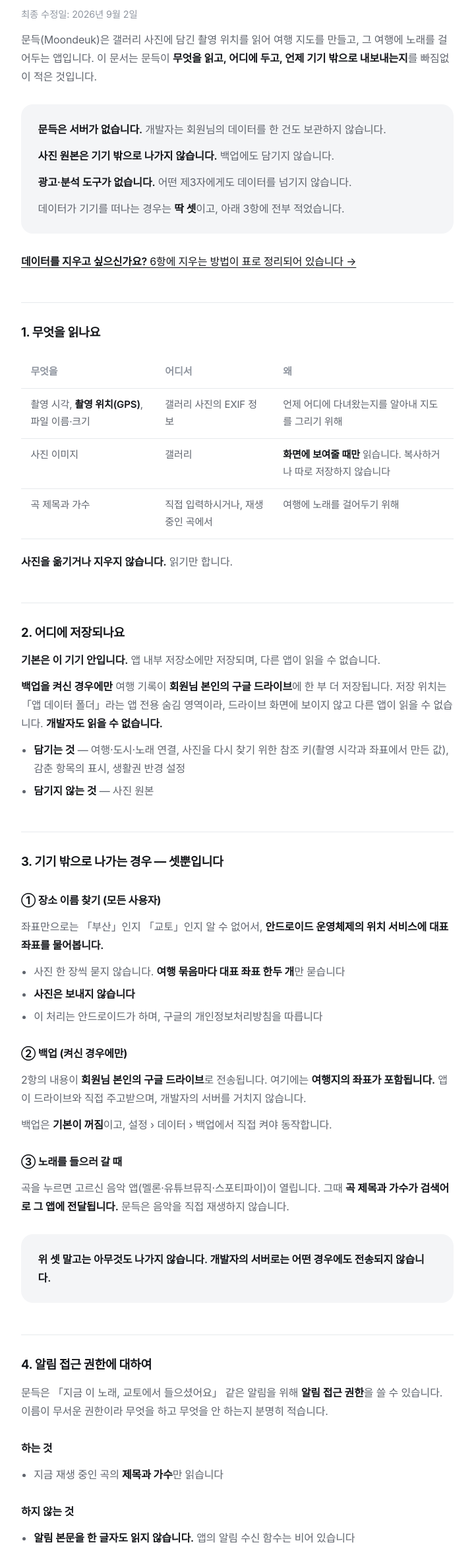
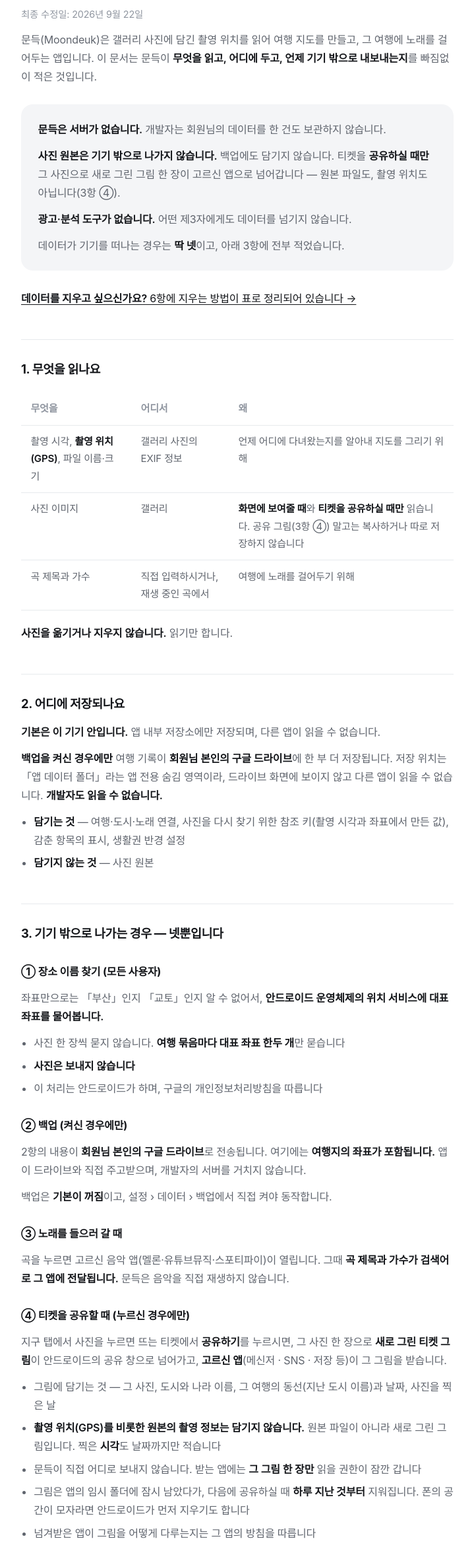
Before and after one commit to hanseokoh979-bit/moondeuk-site, a plain HTML site: page privacy.html in a window 1280 px wide. Shown: the part 197-2544 px from the top of the page at 66% size, without its empty margins (280-999 px from the left). Drawn offline with Linux system fonts and the light colour scheme.

Commit message:
티켓 공유를 넷째 경우로 적는다
앱이 지구 탭의 티켓을 그림 한 장으로 공유할 수 있게 됐다(2026-09-22). 기기 밖으로 나가는
경우가 셋에서 넷이 된다 — 사람이 공유하기를 누를 때만, 새로 그린 그림(촬영 정보 없음)이
사람이 고른 앱으로 간다. 1항 · 3항 ④ · 5항 · 6항 삭제 표와 최종 수정일을 고친다.

Co-Authored-By: Claude Opus 5 (1M context) <noreply@anthropic.com>

```diff
--- a/privacy.html
+++ b/privacy.html
@@ -19,7 +19,7 @@
   <a class="mark" href="./"><span class="b">[</span>문득<span class="c">]</span></a>
 
   <h1>개인정보처리방침</h1>
-  <p class="meta">최종 수정일: 2026년 9월 2일</p>
+  <p class="meta">최종 수정일: 2026년 9월 22일</p>
 
   <p>문득(Moondeuk)은 갤러리 사진에 담긴 촬영 위치를 읽어 여행 지도를 만들고, 그 여행에 노래를
      걸어두는 앱입니다. 이 문서는 문득이 <strong>무엇을 읽고, 어디에 두고, 언제 기기 밖으로
@@ -27,9 +27,11 @@
 
   <div class="card">
     <p><strong>문득은 서버가 없습니다.</strong> 개발자는 회원님의 데이터를 한 건도 보관하지 않습니다.</p>
-    <p><strong>사진 원본은 기기 밖으로 나가지 않습니다.</strong> 백업에도 담기지 않습니다.</p>
+    <p><strong>사진 원본은 기기 밖으로 나가지 않습니다.</strong> 백업에도 담기지 않습니다. 티켓을
+       <strong>공유하실 때만</strong> 그 사진으로 새로 그린 그림 한 장이 고르신 앱으로 넘어갑니다 — 원본 파일도,
+       촬영 위치도 아닙니다(3항 ④).</p>
     <p><strong>광고·분석 도구가 없습니다.</strong> 어떤 제3자에게도 데이터를 넘기지 않습니다.</p>
-    <p>데이터가 기기를 떠나는 경우는 <strong>딱 셋</strong>이고, 아래 3항에 전부 적었습니다.</p>
+    <p>데이터가 기기를 떠나는 경우는 <strong>딱 넷</strong>이고, 아래 3항에 전부 적었습니다.</p>
   </div>
 
   <p class="lead-link"><a href="#delete"><strong>데이터를 지우고 싶으신가요?</strong> 6항에 지우는
@@ -47,7 +49,7 @@
     <tr>
       <td>사진 이미지</td>
       <td>갤러리</td>
-      <td><strong>화면에 보여줄 때만</strong> 읽습니다. 복사하거나 따로 저장하지 않습니다</td>
+      <td><strong>화면에 보여줄 때</strong>와 <strong>티켓을 공유하실 때만</strong> 읽습니다. 공유 그림(3항 ④) 말고는 복사하거나 따로 저장하지 않습니다</td>
     </tr>
     <tr>
       <td>곡 제목과 가수</td>
@@ -69,7 +71,7 @@
     <li><strong>담기지 않는 것</strong> — 사진 원본</li>
   </ul>
 
-  <h2>3. 기기 밖으로 나가는 경우 — 셋뿐입니다</h2>
+  <h2>3. 기기 밖으로 나가는 경우 — 넷뿐입니다</h2>
 
   <h3>① 장소 이름 찾기 (모든 사용자)</h3>
   <p>좌표만으로는 「부산」인지 「교토」인지 알 수 없어서, <strong>안드로이드 운영체제의 위치 서비스에
@@ -90,8 +92,22 @@
   <p>곡을 누르면 고르신 음악 앱(멜론·유튜브뮤직·스포티파이)이 열립니다. 그때 <strong>곡 제목과
      가수가 검색어로 그 앱에 전달됩니다.</strong> 문득은 음악을 직접 재생하지 않습니다.</p>
 
+  <h3>④ 티켓을 공유할 때 (누르신 경우에만)</h3>
+  <p>지구 탭에서 사진을 누르면 뜨는 티켓에서 <strong>공유하기</strong>를 누르시면, 그 사진 한 장으로
+     <strong>새로 그린 티켓 그림</strong>이 안드로이드의 공유 창으로 넘어가고, <strong>고르신 앱</strong>(메신저 ·
+     SNS · 저장 등)이 그 그림을 받습니다.</p>
+  <ul>
+    <li>그림에 담기는 것 — 그 사진, 도시와 나라 이름, 그 여행의 동선(지난 도시 이름)과 날짜, 사진을 찍은 날</li>
+    <li><strong>촬영 위치(GPS)를 비롯한 원본의 촬영 정보는 담기지 않습니다.</strong> 원본 파일이 아니라 새로
+        그린 그림입니다. 찍은 <strong>시각</strong>도 날짜까지만 적습니다</li>
+    <li>문득이 직접 어디로 보내지 않습니다. 받는 앱에는 <strong>그 그림 한 장만</strong> 읽을 권한이 잠깐 갑니다</li>
+    <li>그림은 앱의 임시 폴더에 잠시 남았다가, 다음에 공유하실 때 <strong>하루 지난 것부터</strong> 지워집니다.
+        폰의 공간이 모자라면 안드로이드가 먼저 지우기도 합니다</li>
+    <li>넘겨받은 앱이 그림을 어떻게 다루는지는 그 앱의 방침을 따릅니다</li>
+  </ul>
+
   <div class="card">
-    <p><strong>위 셋 말고는 아무것도 나가지 않습니다. 개발자의 서버로는 어떤 경우에도 전송되지
+    <p><strong>위 넷 말고는 아무것도 나가지 않습니다. 개발자의 서버로는 어떤 경우에도 전송되지
        않습니다.</strong></p>
   </div>
 
@@ -119,7 +135,7 @@
   <ul>
     <li>광고 SDK, 분석 도구, 크래시 리포터를 <strong>넣지 않았습니다</strong></li>
     <li>데이터를 판매하거나 공유하지 않습니다</li>
-    <li>3항의 ①②③ 은 회원님의 기기·계정·고르신 앱으로 가는 것이며, 개발자가 데이터를 넘겨받는
+    <li>3항의 ①~④ 는 회원님의 기기·계정·고르신 앱으로 가는 것이며, 개발자가 데이터를 넘겨받는
         일은 없습니다</li>
   </ul>
 
@@ -130,6 +146,7 @@
   <table>
     <tr><th>무엇을</th><th>어떻게</th></tr>
     <tr><td>앱 안의 모든 기록</td><td>설정 › 데이터 › <strong>모든 기록 삭제</strong></td></tr>
+    <tr><td>공유하려고 만든 그림</td><td>하루가 지나면 다음 공유 때 지워집니다. 바로 지우려면 시스템 설정 → 앱 → 문득 → 저장공간 → <strong>캐시 지우기</strong></td></tr>
     <tr><td>드라이브의 백업</td><td>구글 계정 → 데이터 및 개인 정보 보호 → <strong>앱 데이터</strong></td></tr>
     <tr><td>사진 접근 권한</td><td>시스템 설정 → 앱 → 문득 → 권한</td></tr>
     <tr><td>알림 접근 권한</td><td>시스템 설정 → 알림 접근</td></tr>
```
